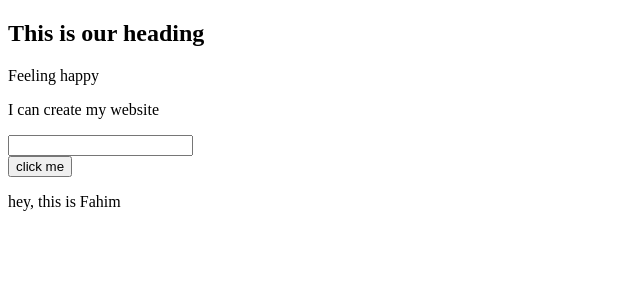
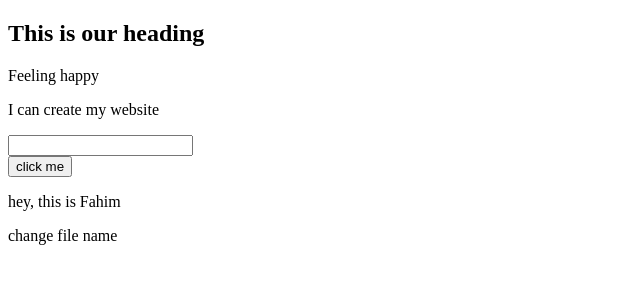
Before and after one commit to fahimbiswas/fahimbiswas, a plain HTML site: page my-first-website/index.html in a window 1280 px wide. Shown: the whole page, without its empty margins (0-640 px from the left). Drawn offline with Linux system fonts and the light colour scheme.

Commit message:
new changes

```diff
--- a/my first website/index.html
+++ b/my-first-website/index.html
@@ -14,5 +14,6 @@
     <br>
     <button>click me</button>
     <p>hey, this is Fahim</p>
+    <p>change file name</p>
 </body>
 </html>
```
Also changed, not shown: 2 other files.
